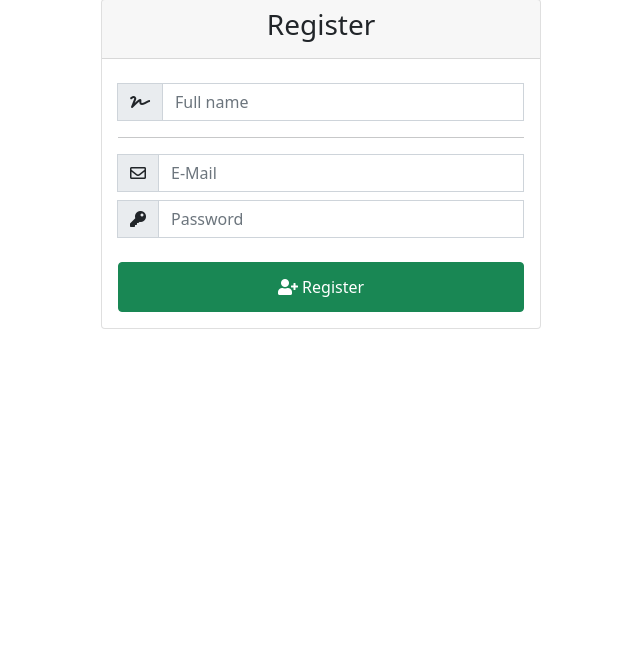
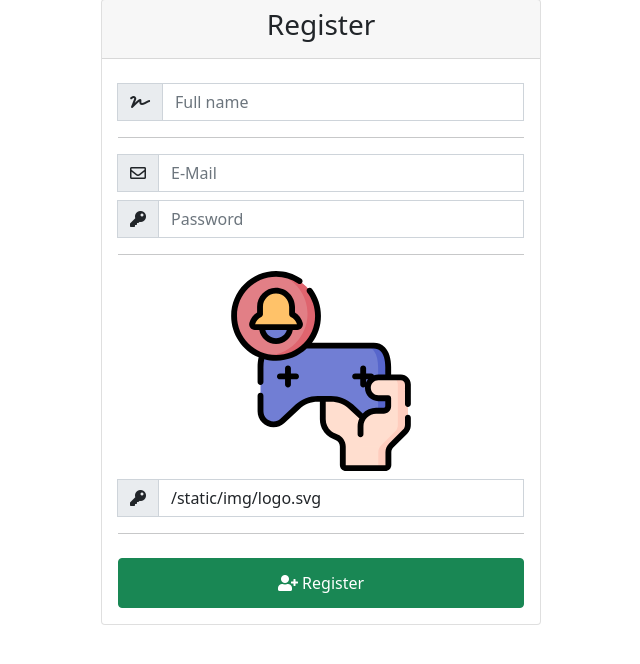
Before and after one commit to 4ronse/12thgradeproject, a Flask app: page /register in a window 1280 px wide. Shown: the part 79-743 px from the top of the page, without its empty margins (307-947 px from the left). Run offline with Flask 2, Linux system fonts and the light colour scheme.

Commit message:
Added the option to select a profile picture

```diff
--- a/webserver/__init__.py
+++ b/webserver/__init__.py
@@ -34,6 +34,7 @@ def create_app() -> Flask:
     app.config['SQLALCHEMY_TRACK_MODIFICATIONS'] = True
     app.config['SQLALCHEMY_DATABASE_URI'] = 'sqlite:///database.sqlite'
     app.config['PROJECT_NAME'] = Config.PROJECT_NAME
+    app.config['DEFAULT_PROFILE_PICTURE'] = Config.DEFAULT_PROFILE_PICTURE
 
     db.init_app(app)
 
--- a/webserver/config.py
+++ b/webserver/config.py
@@ -4,3 +4,5 @@ class Config:
     SECRET_KEY = "Ye whatever"
     # SECRET_KEY = "whf99<Fo2z.V947IQ4MeDvk9n%OQ-BcXWQnrp;1p0.mqmhl5T!HOZxU2E"
     NO_SSL = True
+    #DEFAULT_PROFILE_PICTURE = '/static/img/default_user_pp.svg'
+    DEFAULT_PROFILE_PICTURE = '/static/img/logo.svg'
--- a/webserver/models/User.py
+++ b/webserver/models/User.py
@@ -1,13 +1,14 @@
 from flask_login import UserMixin
 from .Base import BaseUserRelatedModel
 from .. import db
+from ..config import Config
 
 class User(UserMixin, BaseUserRelatedModel):
     __tablename__ = 'users'
     email = db.Column(db.String(100), unique=True)
     name = db.Column(db.String, nullable=False)
     password = db.Column(db.String(64), nullable=False)
-    profile_picture = db.Column(db.String, nullable=True, default='/static/img/default_user_pp.svg')
+    profile_picture = db.Column(db.String, nullable=True, default=Config.DEFAULT_PROFILE_PICTURE)
 
     def __repr__(self):
         return f"User[ID: {self.id}; Name: {self.name}; E-Mail: {self.email}; PasswordHash: {self.password}]"
--- a/webserver/routes.py
+++ b/webserver/routes.py
@@ -7,7 +7,7 @@ from flask.wrappers import Response
 from flask_login import current_user, login_user, logout_user, login_required
 from .models.Base import UUID
 from .models.User import User
-from . import db
+from . import db, config
 
 view = Blueprint('view', __name__)
 auth = Blueprint('auth', __name__)
@@ -103,7 +103,7 @@ def register():
     elif request.method == 'POST':
         email = request.form.get('email')
         password = request.form.get('password')
-        profile_picture = request.form.get('profilepicture')
+        profile_picture = request.form.get('profilepic')
         name = request.form.get('name')
 
         errors = []
@@ -129,7 +129,8 @@ def register():
             flash('User with email {} already exists'.format(email), 'error')
             return redirect(url_for('auth.register'))
 
-        user = User(email=email, password=generate_password_hash(password, method='sha256'), name=name) # , profile_picture=profile_picture)
+        user = User(email=email, password=generate_password_hash(password, method='sha256'), name=name, profile_picture=profile_picture)
+        print(user.profile_picture)
         db.session.add(user)
         db.session.commit()
 
@@ -155,6 +156,10 @@ def logout():
 def index():
     return render_template('index.html')
 
+@view.route('/defaultprofilepicture')
+def _dpp():
+    return redirect(config.Config.DEFAULT_PROFILE_PICTURE)
+
 @view.route('/user/<uuid>')
 def user(uuid):
     return str(User.query.get(uuid))
--- a/webserver/web/static/js/main.js
+++ b/webserver/web/static/js/main.js
@@ -36,5 +36,28 @@ window.addEventListener('load', (e) => {
             }
             form.classList.add('was-validated');
         }, false);
+
+        let ppinput = document.getElementById('profilepicinput');
+        let ppimage = document.getElementById('profilepicimage');
+        let ppmessage = document.getElementById('profilepicmessage')
+
+        if (ppinput !== null || ppinput !== undefined) {
+            let flag = true;
+
+            ppinput.addEventListener('blur', (e) => {
+                ppimage.src = ppinput.value
+            });
+
+            ppimage.addEventListener('load', (e) => {
+                if (!flag) ppinput.classList.remove('is-invalid');
+                flag = false;
+            });
+
+            ppimage.addEventListener('error', (e) => {
+                flag = true;
+                ppimage.src = '/defaultprofilepicture'
+                ppinput.classList.add('is-invalid')
+            });
+        }
     });
 });
--- a/webserver/web/templates/auth/register.html
+++ b/webserver/web/templates/auth/register.html
@@ -43,6 +43,22 @@
                             8 to 128 characters from the following: (a-z, A-Z, 0-9, ~!@#$%^&*()_+-=) </div>
                     </div>
 
+                    <hr>
+
+                    <div class="input-group my-2">
+                        <img src="{{ config['DEFAULT_PROFILE_PICTURE'] }}" alt="pp" class="mx-auto" width="200"
+                            height="200" id="profilepicimage" />
+                        <div class="w-100 my-1"></div>
+                        <div class="input-group-prepend"></div>
+                        <div class="input-group-text"><i class="fas fa-key"></i></div>
+                        <input type="text" class="form-control" name="profilepic" id="profilepicinput"
+                            placeholder="{{ config['DEFAULT_PROFILE_PICTURE'] }}"
+                            value="{{ config['DEFAULT_PROFILE_PICTURE'] }}" required>
+                        <div class="invalid-feedback"> Failed to load image! </div>
+                    </div>
+
+                    <hr>
+
                     <div class="input-group mt-4" style="height: 50px;">
                         <button class="btn btn-success w-100 h-100" type="submit">
                             <span><i class="fas fa-user-plus"></i> Register</span>
--- a/webserver/web/templates/base.html
+++ b/webserver/web/templates/base.html
@@ -53,7 +53,8 @@
               <div class="justify-content-center text-center">
                 <img class="profilepic my-2" src="{{ current_user.profile_picture }}" alt="pp" width="80" height="80"
                   style="background-color: cornflowerblue;"
-                  onerror="if(this.src != '/static/img/logo.svg') this.src = '/static/img/logo.svg'"> <br>
+                  onerror="console.log(this.src); if(this.src != '/static/img/logo.svg') this.src = '/static/img/logo.svg'">
+                <br>
 
                 <span class="mt-4 mb-2" style="font-size: large;"> {{ current_user.name }} </span> <br>
                 <span class="mt-2 mb-4"> {{ current_user.email }} </span> <br>
```
Also changed, not shown: webserver/database.sqlite.
